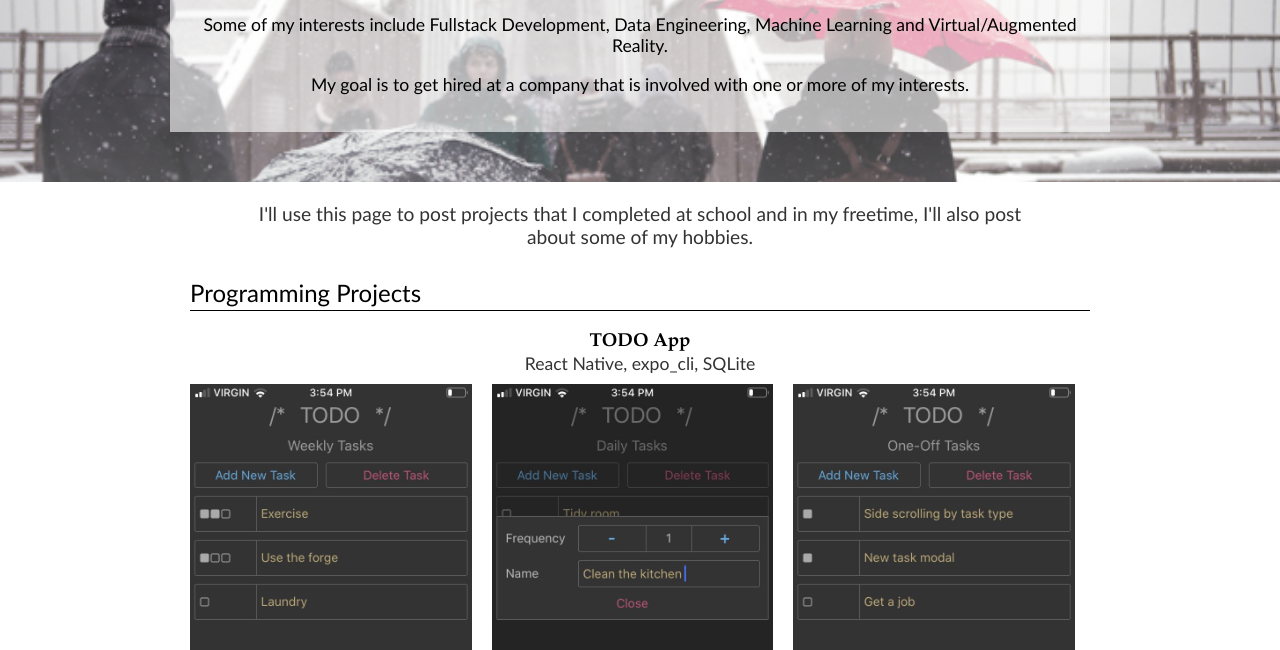
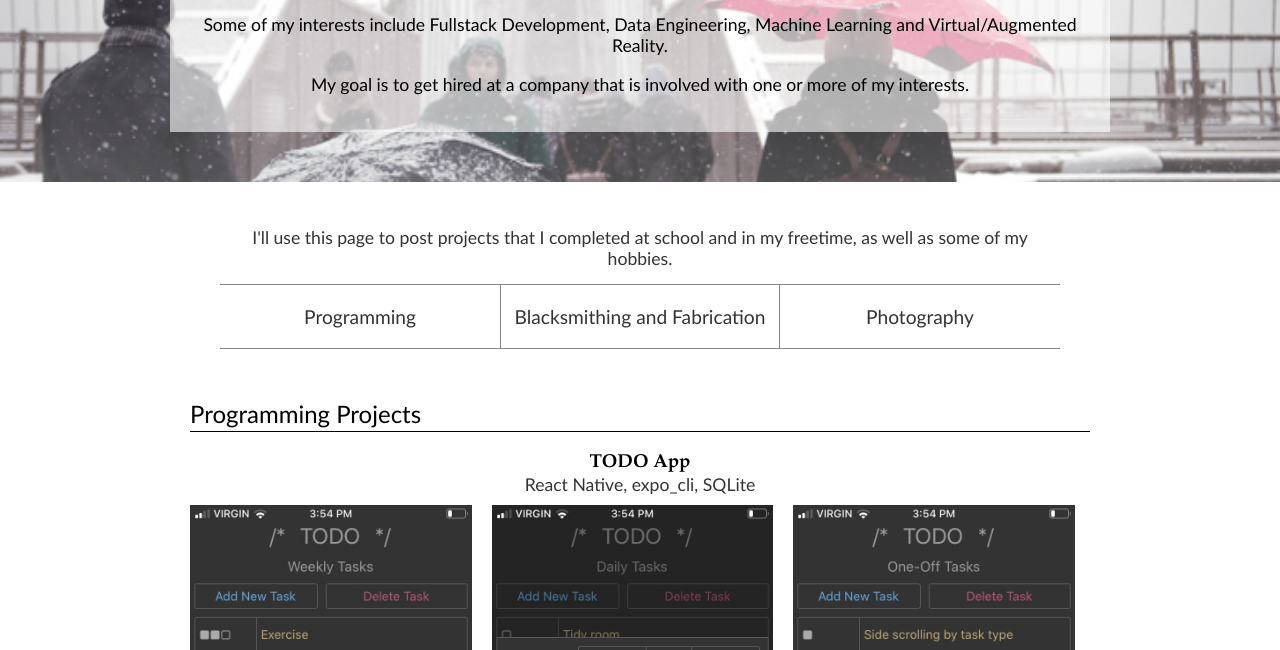
Before and after one commit to qwalley/qwalley.github.io, a plain HTML site: page index.html in a window 1280 px wide. Shown: the part 150-800 px from the top of the page. Drawn offline with Linux system fonts and the light colour scheme.

Commit message:
created navigation links

```diff
--- a/index.html
+++ b/index.html
@@ -26,9 +26,18 @@
 		</div>
 	</div>
 	<div class="projects_list">
-		<span style="display: block; text-align: center; font-size: 1.2em; color: #333; padding: 10px 60px;">
-		I'll use this page to post projects that I completed at school and in my freetime, I'll also post about some of my hobbies.
-		</span>
+		<div class="navigation">
+			<span style="display: block; font-size: 1.1em; color: #333; padding: 5px;">
+			I'll use this page to post projects that I completed at school and in my freetime, as well as some of my hobbies.
+			</span>
+			<div class="navigation_container">
+				<a href="#programming">Programming</a><!-- comment removes gap between inline blocks
+				--><a href="#blacksmithing_fabrication" class="navigation_center">Blacksmithing and Fabrication</a><!-- comment removes gap between inline block
+				--><a href="#photography">Photography</a>
+			</div>
+		</div>
+	</div>
+	<div id="programming" class="projects_list">
 		<!-- container for project blocks -->
 		<h2 class="topic">Programming Projects</h2>
 		<div class="project_container">
@@ -85,7 +94,7 @@
 			</span>
 		</div>
 	</div>
-	<div class="projects_list">
+	<div id="blacksmithing_fabrication" class="projects_list">
 		<!-- container for project blocks -->
 		<h2 class="topic">Blacksmithing and Fabrication Projects</h2>
 		<div class="project_container">
@@ -175,7 +184,7 @@
 		</div>
 		</div>
 	</div>
-		<div class="projects_list">
+		<div id="photography" class="projects_list">
 		<!-- container for project blocks -->
 		<h2 class="topic">Photography Projects</h2>
 		<div class="project_container">
--- a/main.css
+++ b/main.css
@@ -23,6 +23,7 @@ img
 	background-color: #aaa;
 	background-position: 50% 45%;
 	background-size: cover;
+	margin-bottom: 30px;
 }
 .background_gradient
 {
@@ -40,6 +41,39 @@ img
 p.banner_text
 {
 	font-size: 1.1em;
+}
+.navigation
+{
+	padding: 0px 30px;
+	text-align: center;
+}
+.navigation_container
+{
+	border-style: solid none solid none;
+	border-color: #888;
+	border-width: 1px;
+	margin: 10px 0px;
+}
+.navigation_container a
+{
+	display: inline-block;
+	width: 33.33%;
+	font-size: 1.2em;
+	color: #333;
+	text-decoration: none !important;
+	padding: 20px 0px;
+}
+.navigation_container a:hover
+{
+	background-color: #fed;
+}
+.navigation_center
+{
+	display: inline-block;
+	border-style: none solid;
+	border-color: #888;
+	border-width: 1px;
+	box-sizing: border-box;
 }
 .projects_list
 {
@@ -68,6 +102,7 @@ p.banner_text
 .project_container p
 {
 	color: #222;
+	font-size: 1.1em;
 }
 .project_title
 {
```
